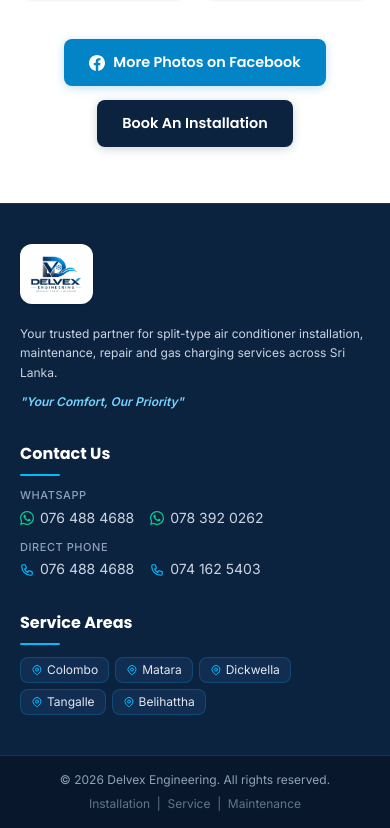
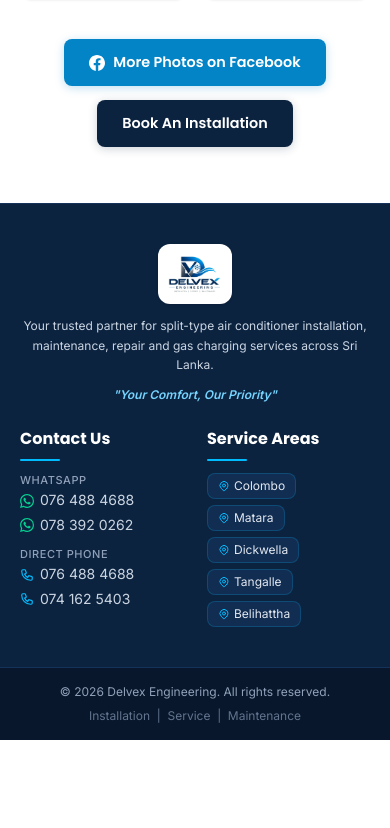
Before and after one commit to Heshan200166/DelVex-reboot, a React (Vite) app: page /gallery in a window 390 px wide. Shown: the part 1048-1876 px from the top of the page. After the commit the page ends 1788 px from the top, so only its background shows below. Built offline with nearby package versions, Linux system fonts and the light colour scheme; the HTML template or start-up script is replaced by a standard one.

Commit message:
feat: add Footer component

```diff
--- a/src/components/Footer.jsx
+++ b/src/components/Footer.jsx
@@ -5,13 +5,13 @@
     <footer className="bg-[#0c2340] text-slate-300 border-t border-[#15325b]">
       {/* Main Footer */}
       <div className="site-container py-10 md:py-16">
-        <div className="grid grid-cols-1 md:grid-cols-3 gap-8 lg:gap-12">
+        <div className="grid grid-cols-2 md:grid-cols-3 gap-6 sm:gap-8 lg:gap-12">
           {/* Column 1: Brand */}
-          <div className="space-y-3 sm:space-y-4">
+          <div className="col-span-2 md:col-span-1 flex flex-col items-center md:items-start text-center md:text-left space-y-3 sm:space-y-4">
             <Link to="/" className="inline-block bg-white p-2.5 rounded-xl shadow-sm">
               <img src="/images/logo.jpg" alt="Delvex Engineering Logo" className="h-10 md:h-11 w-auto object-contain" />
             </Link>
-            <p className="text-xs md:text-sm leading-relaxed text-slate-300">
+            <p className="text-xs md:text-sm leading-relaxed text-slate-300 max-w-sm">
               Your trusted partner for split-type air conditioner installation, maintenance, repair and gas charging services across Sri Lanka.
             </p>
             <p className="text-sky-300 font-semibold text-xs md:text-sm italic">
@@ -20,33 +20,33 @@
           </div>
 
           {/* Column 2: Contact Us */}
-          <div>
+          <div className="col-span-1">
             <h3 className="text-white font-heading font-bold text-base md:text-lg mb-2">Contact Us</h3>
             <div className="w-10 h-0.5 bg-sky-400 mb-3 md:mb-4 rounded-full"></div>
             <div className="space-y-3 text-xs md:text-sm">
               <div>
-                <p className="text-slate-400 text-[11px] uppercase tracking-wider mb-1.5 font-medium">WhatsApp</p>
-                <div className="flex flex-wrap items-center gap-x-4 gap-y-1.5">
+                <p className="text-slate-400 text-[11px] uppercase tracking-wider mb-1 font-medium">WhatsApp</p>
+                <div className="flex flex-col md:flex-row md:flex-wrap gap-1.5 md:gap-x-4 md:gap-y-1.5">
                   <a href="https://wa.me/94764884688" target="_blank" rel="noopener noreferrer" className="footer-link flex items-center gap-1.5">
                     <svg className="w-3.5 h-3.5 text-emerald-400 flex-shrink-0" fill="currentColor" viewBox="0 0 24 24"><path d="M17.472 14.382c-.297-.149-1.758-.867-2.03-.967-.273-.099-.471-.148-.67.15-.197.297-.767.966-.94 1.164-.173.199-.347.223-.644.075-.297-.15-1.255-.463-2.39-1.475-.883-.788-1.48-1.761-1.653-2.059-.173-.297-.018-.458.13-.606.134-.133.298-.347.446-.52.149-.174.198-.298.298-.497.099-.198.05-.371-.025-.52-.075-.149-.669-1.612-.916-2.207-.242-.579-.487-.5-.669-.51-.173-.008-.371-.01-.57-.01-.198 0-.52.074-.792.372-.272.297-1.04 1.016-1.04 2.479 0 1.462 1.065 2.875 1.213 3.074.149.198 2.096 3.2 5.077 4.487.709.306 1.262.489 1.694.625.712.227 1.36.195 1.871.118.571-.085 1.758-.719 2.006-1.413.248-.694.248-1.289.173-1.413-.074-.124-.272-.198-.57-.347m-5.421 7.403h-.004a9.87 9.87 0 01-5.031-1.378l-.361-.214-3.741.982.998-3.648-.235-.374a9.86 9.86 0 01-1.51-5.26c.001-5.45 4.436-9.884 9.888-9.884 2.64 0 5.122 1.03 6.988 2.898a9.825 9.825 0 012.893 6.994c-.003 5.45-4.437 9.884-9.885 9.884m8.413-18.297A11.815 11.815 0 0012.05 0C5.495 0 .16 5.335.157 11.892c0 2.096.547 4.142 1.588 5.945L.057 24l6.305-1.654a11.882 11.882 0 005.683 1.448h.005c6.554 0 11.89-5.335 11.893-11.893a11.821 11.821 0 00-3.48-8.413z"/></svg>
-                    <span>076 488 4688</span>
+                    <span className="whitespace-nowrap">076 488 4688</span>
                   </a>
                   <a href="https://wa.me/94783920262" target="_blank" rel="noopener noreferrer" className="footer-link flex items-center gap-1.5">
                     <svg className="w-3.5 h-3.5 text-emerald-400 flex-shrink-0" fill="currentColor" viewBox="0 0 24 24"><path d="M17.472 14.382c-.297-.149-1.758-.867-2.03-.967-.273-.099-.471-.148-.67.15-.197.297-.767.966-.94 1.164-.173.199-.347.223-.644.075-.297-.15-1.255-.463-2.39-1.475-.883-.788-1.48-1.761-1.653-2.059-.173-.297-.018-.458.13-.606.134-.133.298-.347.446-.52.149-.174.198-.298.298-.497.099-.198.05-.371-.025-.52-.075-.149-.669-1.612-.916-2.207-.242-.579-.487-.5-.669-.51-.173-.008-.371-.01-.57-.01-.198 0-.52.074-.792.372-.272.297-1.04 1.016-1.04 2.479 0 1.462 1.065 2.875 1.213 3.074.149.198 2.096 3.2 5.077 4.487.709.306 1.262.489 1.694.625.712.227 1.36.195 1.871.118.571-.085 1.758-.719 2.006-1.413.248-.694.248-1.289.173-1.413-.074-.124-.272-.198-.57-.347m-5.421 7.403h-.004a9.87 9.87 0 01-5.031-1.378l-.361-.214-3.741.982.998-3.648-.235-.374a9.86 9.86 0 01-1.51-5.26c.001-5.45 4.436-9.884 9.888-9.884 2.64 0 5.122 1.03 6.988 2.898a9.825 9.825 0 012.893 6.994c-.003 5.45-4.437 9.884-9.885 9.884m8.413-18.297A11.815 11.815 0 0012.05 0C5.495 0 .16 5.335.157 11.892c0 2.096.547 4.142 1.588 5.945L.057 24l6.305-1.654a11.882 11.882 0 005.683 1.448h.005c6.554 0 11.89-5.335 11.893-11.893a11.821 11.821 0 00-3.48-8.413z"/></svg>
-                    <span>078 392 0262</span>
+                    <span className="whitespace-nowrap">078 392 0262</span>
                   </a>
                 </div>
               </div>
               <div>
-                <p className="text-slate-400 text-[11px] uppercase tracking-wider mb-1.5 font-medium">Direct Phone</p>
-                <div className="flex flex-wrap items-center gap-x-4 gap-y-1.5">
+                <p className="text-slate-400 text-[11px] uppercase tracking-wider mb-1 font-medium">Direct Phone</p>
+                <div className="flex flex-col md:flex-row md:flex-wrap gap-1.5 md:gap-x-4 md:gap-y-1.5">
                   <a href="tel:+94764884688" className="footer-link flex items-center gap-1.5">
                     <svg className="w-3.5 h-3.5 text-sky-400 flex-shrink-0" fill="none" stroke="currentColor" viewBox="0 0 24 24"><path strokeLinecap="round" strokeLinejoin="round" strokeWidth={2} d="M3 5a2 2 0 012-2h3.28a1 1 0 01.948.684l1.498 4.493a1 1 0 01-.502 1.21l-2.257 1.13a11.042 11.042 0 005.516 5.516l1.13-2.257a1 1 0 011.21-.502l4.493 1.498a1 1 0 01.684.949V19a2 2 0 01-2 2h-1C9.716 21 3 14.284 3 6V5z" /></svg>
-                    <span>076 488 4688</span>
+                    <span className="whitespace-nowrap">076 488 4688</span>
                   </a>
                   <a href="tel:+94741625403" className="footer-link flex items-center gap-1.5">
                     <svg className="w-3.5 h-3.5 text-sky-400 flex-shrink-0" fill="none" stroke="currentColor" viewBox="0 0 24 24"><path strokeLinecap="round" strokeLinejoin="round" strokeWidth={2} d="M3 5a2 2 0 012-2h3.28a1 1 0 01.948.684l1.498 4.493a1 1 0 01-.502 1.21l-2.257 1.13a11.042 11.042 0 005.516 5.516l1.13-2.257a1 1 0 011.21-.502l4.493 1.498a1 1 0 01.684.949V19a2 2 0 01-2 2h-1C9.716 21 3 14.284 3 6V5z" /></svg>
-                    <span>074 162 5403</span>
+                    <span className="whitespace-nowrap">074 162 5403</span>
                   </a>
                 </div>
               </div>
@@ -54,12 +54,12 @@
           </div>
 
           {/* Column 3: Service Areas */}
-          <div>
+          <div className="col-span-1">
             <h3 className="text-white font-heading font-bold text-base md:text-lg mb-2">Service Areas</h3>
             <div className="w-10 h-0.5 bg-sky-400 mb-3 md:mb-4 rounded-full"></div>
-            <div className="flex flex-wrap gap-1.5 sm:gap-2 text-xs text-slate-300">
+            <div className="flex flex-col sm:flex-row sm:flex-wrap gap-1.5 sm:gap-2 text-xs text-slate-300">
               {['Colombo', 'Matara', 'Dickwella', 'Tangalle', 'Belihattha'].map((area) => (
-                <div key={area} className="flex items-center gap-1 px-2.5 py-1 rounded-lg bg-[#15325b]/70 border border-sky-400/20 text-slate-200">
+                <div key={area} className="flex items-center gap-1 px-2.5 py-1 rounded-lg bg-[#15325b]/70 border border-sky-400/20 text-slate-200 w-fit">
                   <svg className="w-3 h-3 text-sky-400 flex-shrink-0" fill="none" stroke="currentColor" viewBox="0 0 24 24"><path strokeLinecap="round" strokeLinejoin="round" strokeWidth={2} d="M17.657 16.657L13.414 20.9a1.998 1.998 0 01-2.827 0l-4.244-4.243a8 8 0 1111.314 0z" /><path strokeLinecap="round" strokeLinejoin="round" strokeWidth={2} d="M15 11a3 3 0 11-6 0 3 3 0 016 0z" /></svg>
                   <span>{area}</span>
                 </div>
```
Also changed, not shown: 4 other files (tests, documents, lock files or other folders).
